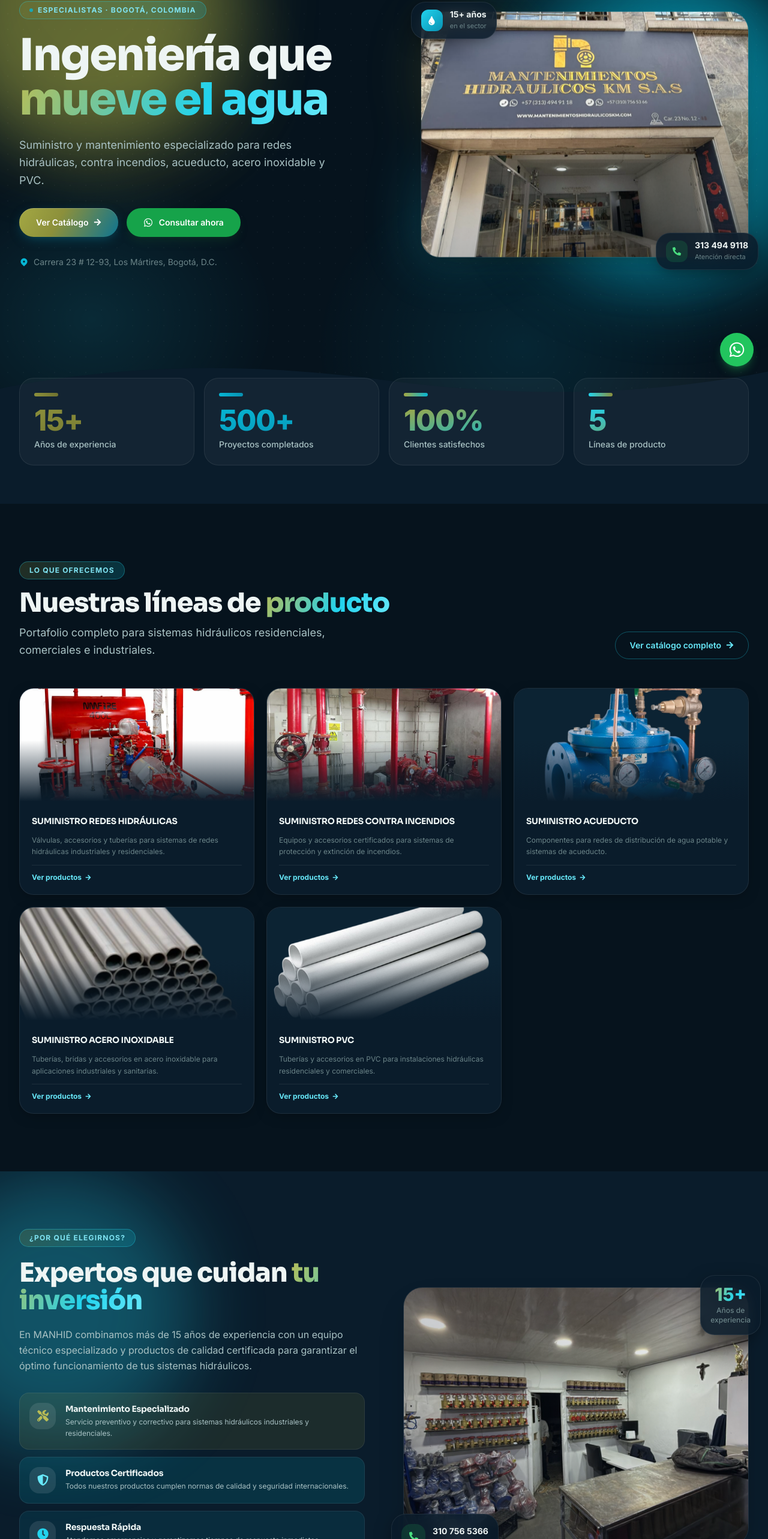
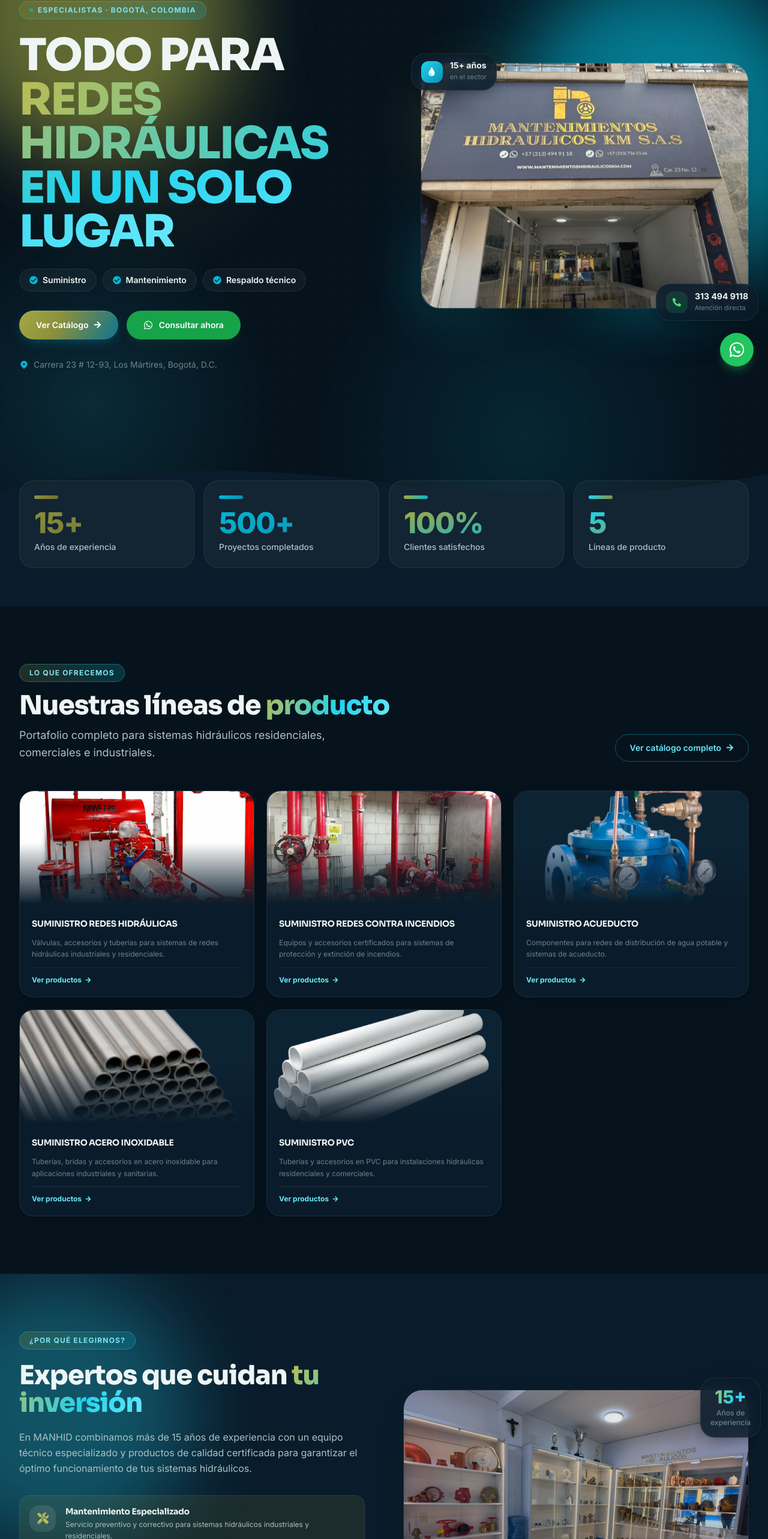
Before and after one commit to FerroMaez/Front, a React (Vite) app: page / in a window 1280 px wide. Shown: the part 165-2731 px from the top of the page at 60% size. Built offline with nearby package versions, Linux system fonts and the light colour scheme; no server answers.

Commit message:
Home: mejora bloque de servicios del hero (titulo + pills suministro/mantenimiento/respaldo)

```diff
--- a/src/pages/home/HomePage.jsx
+++ b/src/pages/home/HomePage.jsx
@@ -63,14 +63,20 @@ export default function HomePage() {
 
               <h1 className="font-display text-[2.75rem] sm:text-6xl lg:text-[4.6rem] font-extrabold leading-[1.02] tracking-[-0.03em] mb-6 animate-fadein-delay"
                 style={{ color: 'var(--tx-1)' }}>
-                Ingeniería que{' '}
-                <span className="gradient-text">mueve el agua</span>
+                TODO PARA {' '}
+                <span className="gradient-text">REDES HIDRÁULICAS EN UN SOLO LUGAR</span>
               </h1>
 
-              <p className="text-lg leading-relaxed mb-8 max-w-lg animate-fadein-slow" style={{ color: 'var(--tx-2)' }}>
-                Suministro y mantenimiento especializado para redes hidráulicas,
-                contra incendios, acueducto, acero inoxidable y PVC.
-              </p>
+              <ul className="flex flex-wrap gap-2.5 mb-8 animate-fadein-slow">
+                {['Suministro', 'Mantenimiento', 'Respaldo técnico'].map((item) => (
+                  <li key={item}
+                    className="inline-flex items-center gap-2 px-4 py-2 rounded-full text-sm font-semibold"
+                    style={{ backgroundColor: 'var(--bg-card)', border: '1px solid var(--bd-1)', color: 'var(--tx-1)' }}>
+                    <FaCheckCircle size={14} className="text-aqua-500" />
+                    {item}
+                  </li>
+                ))}
+              </ul>
 
               <div className="flex flex-wrap gap-3.5 mb-8 animate-fadein-slow">
                 <Link to="/catalogo" className="btn-primary px-7 py-3.5">
@@ -228,7 +234,7 @@ export default function HomePage() {
             <div className="relative reveal">
               <div className="relative overflow-hidden shadow-float"
                 style={{ borderRadius: '2rem', border: '1px solid var(--bd-1)' }}>
-                <img src="/interior.jpeg" alt="Nuestras instalaciones"
+                <img src="/interior1.jpeg" alt="Nuestras instalaciones"
                   className="w-full aspect-[4/3] object-cover" />
                 <div className="absolute inset-0"
                   style={{ background: 'linear-gradient(to top right, rgba(8,20,30,0.4), transparent)' }} />
@@ -246,8 +252,8 @@ export default function HomePage() {
                   <FaPhoneAlt size={15} className="text-green-600 dark:text-green-400" />
                 </div>
                 <div>
-                  <p className="font-bold text-sm" style={{ color: 'var(--tx-1)' }}>{companyInfo.phone1}</p>
-                  <p className="text-xs" style={{ color: 'var(--tx-3)' }}>{companyInfo.phone2}</p>
+                  <p className="font-bold text-sm" style={{ color: 'var(--tx-1)' }}>{companyInfo.phone2}</p>
+                  <p className="text-[11px] mt-1" style={{ color: 'var(--tx-3)' }}>Atención directa</p>
                 </div>
               </div>
             </div>
```
